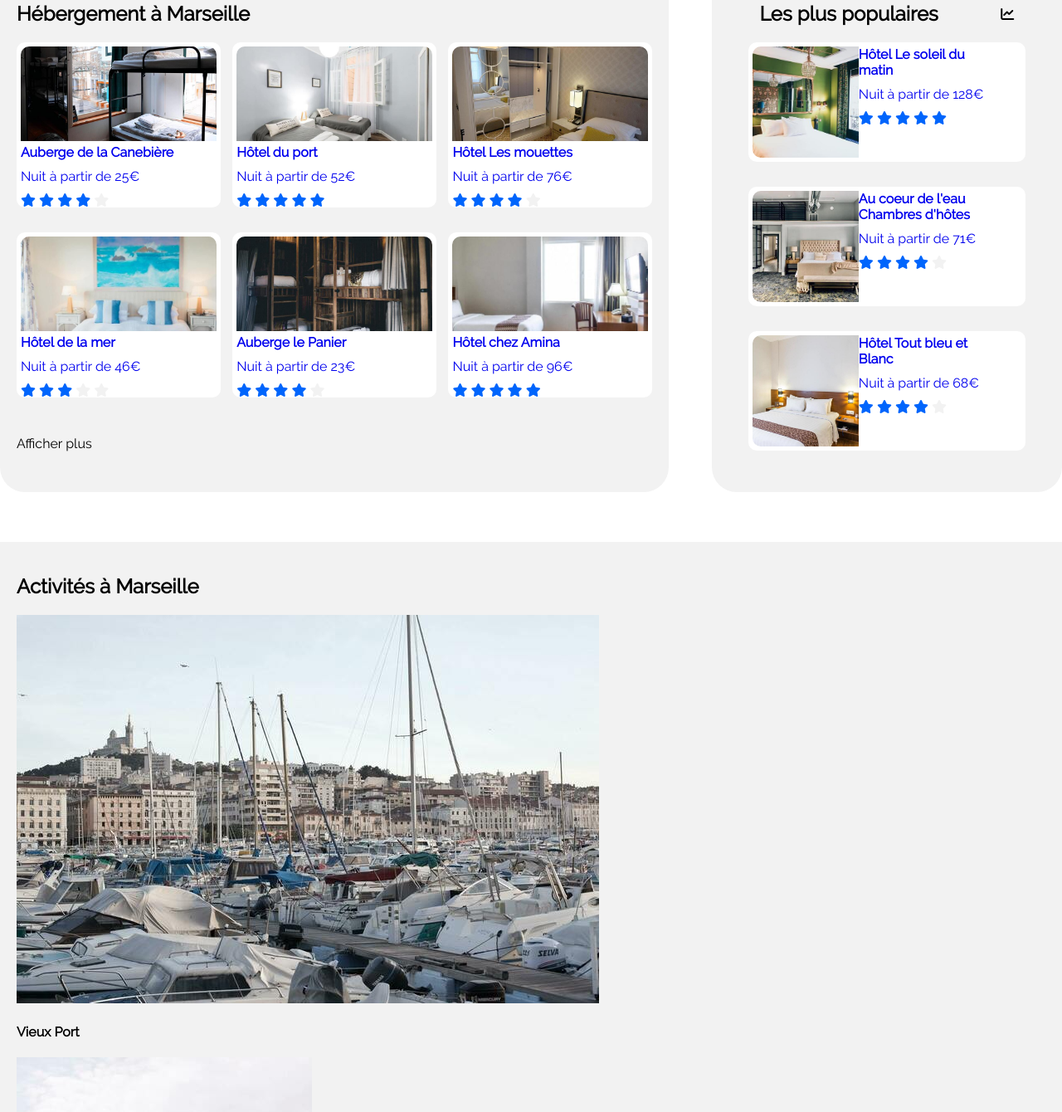
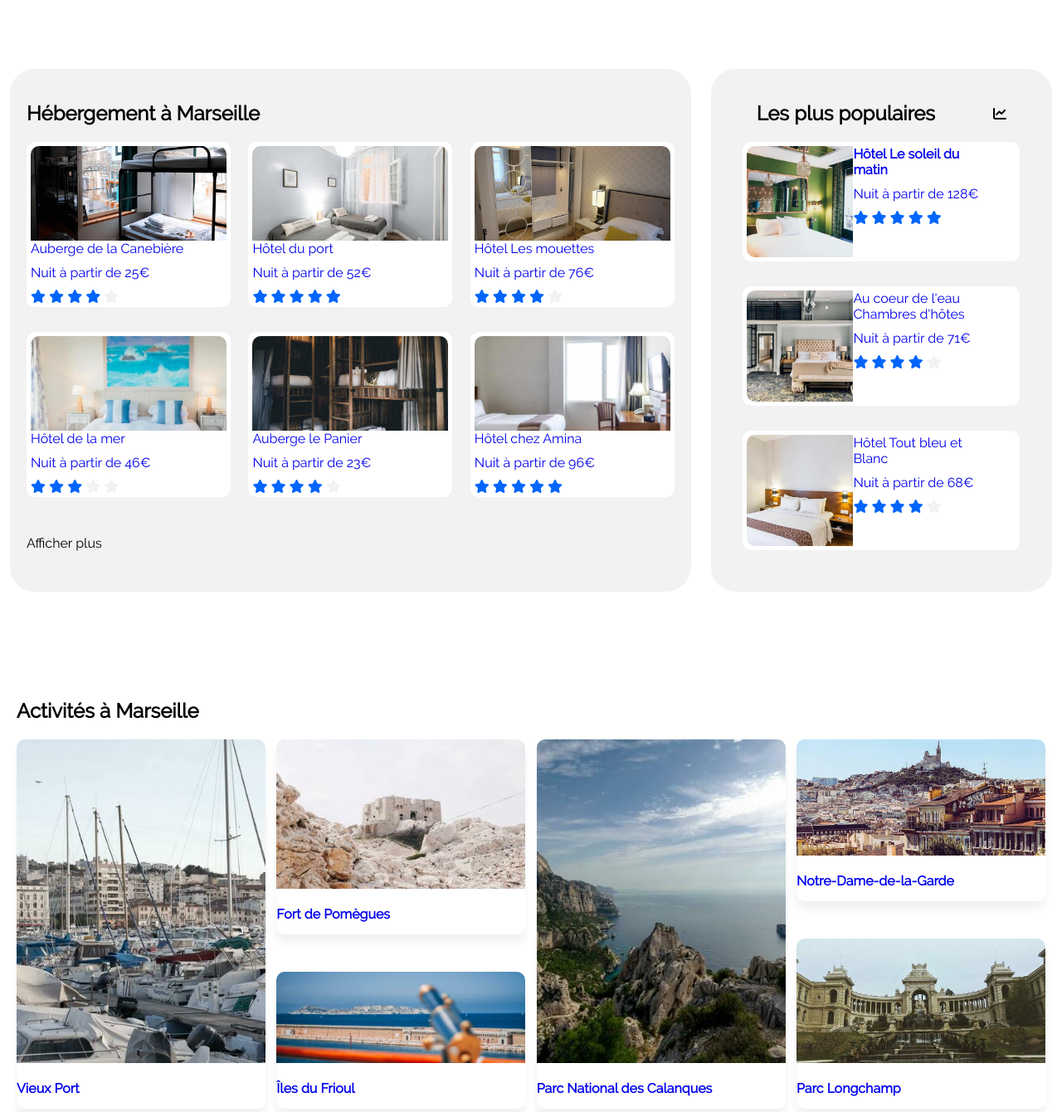
Before and after one commit to RaoulMendy/RaoulMendy_2_15092021, a plain HTML site: page index.html in a window 1280 px wide. Shown: the part 403-1743 px from the top of the page at 83% size. Drawn offline with Linux system fonts and the light colour scheme; files whose address does not match are found by name.

Commit message:
Finalisation de la section "Activités" Refonte des classes et amélioration pour le responsive (Marge + Réorganisation section prinicipale)

```diff
--- a/index.html
+++ b/index.html
@@ -1,5 +1,6 @@
 <!DOCTYPE html>
 <html lang="en">
+
 <head>
     <meta charset="UTF-8">
     <meta http-equiv="X-UA-Compatible" content="IE=edge">
@@ -8,6 +9,7 @@
     <link rel="stylesheet" href="styles.css">
     <title>Accueil</title>
 </head>
+
 <body>
     <header>
         <div class="logo">
@@ -18,7 +20,7 @@
         <nav>
             <div id="shortcut_s1">
                 <a href="#hébergements">Hébergements</a>
-            </div >
+            </div>
             <div id="shortcut_s2">
                 <a href="#activités">Activités</a>
             </div>
@@ -50,23 +52,20 @@
         </div>
         <div id="disponibilité">
             <div id="iconinfo"><span class="fas fa-info"></span></div>
-            <div><p>Plus de 500 logements sont disponibles dans cette ville</p></div>
+            <div>
+                <p>Plus de 500 logements sont disponibles dans cette ville</p>
+            </div>
         </div>
     </section>
     <main>
-        <section id="section1">
-            <div id="hébergements">
-                <div id="#titre_s1">
+        <section id="room">
             <h2>Hébergement à Marseille</h2>
-                </div>
-                <div id="blocphoto1">
-                    <div class="vignette1">
+            <div id="tray_room">
                 <a href="#">
-                        <div>
-                            <img src="images/hebergements/marcus-loke-WQJvWU_HZFo-unsplash.jpg" alt="marcus-loke-WQJvWU_HZFo-unsplash.jpg">
-                        </div>
-                        <div>
-                            <ul class="description_hébergement">
+                    <div class="card_room">
+                        <img src="images/hebergements/marcus-loke-WQJvWU_HZFo-unsplash.jpg"
+                            alt="marcus-loke-WQJvWU_HZFo-unsplash.jpg">
+                        <ul class="details_room">
                             <li class="Nom_hébergement">Auberge de la Canebière</li>
                             <li class="price">Nuit à partir de 25€</li>
                             <li class="mark">
@@ -79,14 +78,11 @@
                         </ul>
                     </div>
                 </a>
-                    </div>
-                    <div class="vignette1">
                 <a href="#">
-                        <div>
-                            <img src="images/hebergements/fred-kleber-gTbaxaVLvsg-unsplash.jpg" alt="fred-kleber-gTbaxaVLvsg-unsplash.jpg">
-                        </div>
-                        <div>
-                            <ul class="description_hébergement">
+                    <div class="card_room">
+                        <img src="images/hebergements/fred-kleber-gTbaxaVLvsg-unsplash.jpg"
+                            alt="fred-kleber-gTbaxaVLvsg-unsplash.jpg">
+                        <ul class="details_room">
                             <li class="Nom_hébergement">Hôtel du port</li>
                             <li class="price">Nuit à partir de 52€</li>
                             <li class="mark">
@@ -99,14 +95,11 @@
                         </ul>
                     </div>
                 </a>
-                    </div>
-                    <div class="vignette1">
                 <a href="#">
-                        <div>
-                            <img src="images/hebergements/reisetopia-B8WIgxA_PFU-unsplash.jpg" alt="reisetopia-B8WIgxA_PFU-unsplash.jpg">
-                        </div>
-                        <div>
-                            <ul class="description_hébergement">
+                    <div class="card_room">
+                        <img src="images/hebergements/reisetopia-B8WIgxA_PFU-unsplash.jpg"
+                            alt="reisetopia-B8WIgxA_PFU-unsplash.jpg">
+                        <ul class="details_room">
                             <li class="Nom_hébergement">Hôtel Les mouettes</li>
                             <li class="price">Nuit à partir de 76€</li>
                             <li class="mark">
@@ -119,14 +112,11 @@
                         </ul>
                     </div>
                 </a>
-                    </div>
-                    <div class="vignette1">
                 <a href="#">
-                        <div>
-                            <img src="images/hebergements/annie-spratt-Eg1qcIitAuA-unsplash.jpg" alt="annie-spratt-Eg1qcIitAuA-unsplash.jpg">
-                        </div>
-                        <div>
-                            <ul class="description_hébergement">
+                    <div class="card_room">
+                        <img src="images/hebergements/annie-spratt-Eg1qcIitAuA-unsplash.jpg"
+                            alt="annie-spratt-Eg1qcIitAuA-unsplash.jpg">
+                        <ul class="details_room">
                             <li class="Nom_hébergement">Hôtel de la mer</li>
                             <li class="price">Nuit à partir de 46€</li>
                             <li class="mark">
@@ -136,17 +126,13 @@
                                 <span class="fa fa-star unchecked"></span>
                                 <span class="fa fa-star unchecked"></span>
                             </li>
-                            </ul>
                     </div>
                 </a>
-                    </div>
-                    <div class="vignette1">
                 <a href="#">
-                        <div>
-                            <img src="images/hebergements/nicate-lee-kT-ZyaiwBe0-unsplash.jpg" alt="nicate-lee-kT-ZyaiwBe0-unsplash.jpg">
-                        </div>
-                        <div>
-                            <ul class="description_hébergement">
+                    <div class="card_room">
+                        <img src="images/hebergements/nicate-lee-kT-ZyaiwBe0-unsplash.jpg"
+                            alt="nicate-lee-kT-ZyaiwBe0-unsplash.jpg">
+                        <ul class="details_room">
                             <li class="Nom_hébergement">Auberge le Panier</li>
                             <li class="price">Nuit à partir de 23€</li>
                             <li class="mark">
@@ -159,14 +145,11 @@
                         </ul>
                     </div>
                 </a>
-                    </div>
-                    <div class="vignette1">
                 <a href="#">
-                            <div>
-                            <img src="images/hebergements/febrian-zakaria-M6S1WvfW68A-unsplash.jpg" alt="febrian-zakaria-M6S1WvfW68A-unsplash.jpg">
-                        </div>
-                        <div>
-                            <ul class="description_hébergement">
+                    <div class="card_room">
+                        <img src="images/hebergements/febrian-zakaria-M6S1WvfW68A-unsplash.jpg"
+                            alt="febrian-zakaria-M6S1WvfW68A-unsplash.jpg">
+                        <ul class="details_room">
                             <li class="Nom_hébergement">Hôtel chez Amina</li>
                             <li class="price">Nuit à partir de 96€</li>
                             <li class="mark">
@@ -180,27 +163,24 @@
                     </div>
                 </a>
             </div>
-                </div>
             <div>
                 <p>Afficher plus</p>
             </div>
             </div>
         </section>
-        <section id="section2">
+        <section id="most_popular">
             <div id="hébergements2">
-                <div id="titre_s2">
+                <div id="title_s2">
                     <h2>Les plus populaires</h2>
                     <span class="fas fa-chart-line"></span>
                 </div>
-                <div id="blocphoto2">
+                <div id="tray_popular">
                     <a href="#">
-                    <div class="vignette2">
-                        <div>
-                            <img src="images/hebergements/emile-guillemot-Bj_rcSC5XfE-unsplash.jpg" alt="emile-guillemot-Bj_rcSC5XfE-unsplash.jpg">
-                        </div>
-                        <div>
-                            <ul class="description_hébergement">
-                                <li class="Nom_hébergement">Hôtel Le soleil du<br>matin</li>
+                        <div class="card_popular">
+                            <img src="images/hebergements/emile-guillemot-Bj_rcSC5XfE-unsplash.jpg"
+                                alt="emile-guillemot-Bj_rcSC5XfE-unsplash.jpg">
+                            <ul class="details_room">
+                                <li class="room_name">Hôtel Le soleil du<br>matin</li>
                                 <li class="price">Nuit à partir de 128€</li>
                                 <li class="mark">
                                     <span class="fa fa-star checked"></span>
@@ -211,14 +191,12 @@
                                 </li>
                             </ul>
                         </div>
-                    </div>
                     </a>
                     <a href="#">
-                    <div class="vignette2">
-                        <div>
-                            <img src="images/hebergements/aw-creative-VGs8z60yT2c-unsplash.jpg" alt="aw-creative-VGs8z60yT2c-unsplash.jpg"></div>
-                        <div>
-                            <ul class="description_hébergement">
+                        <div class="card_popular">
+                            <img src="images/hebergements/aw-creative-VGs8z60yT2c-unsplash.jpg"
+                                alt="aw-creative-VGs8z60yT2c-unsplash.jpg">
+                            <ul class="details_room">
                                 <li class="Nom_hébergement">Au coeur de l'eau<br>Chambres d'hôtes</li>
                                 <li class="price">Nuit à partir de 71€</li>
                                 <li class="mark">
@@ -230,15 +208,12 @@
                                 </li>
                             </ul>
                         </div>
-                    </div>
                     </a>
                     <a href="#">
-                    <div class="vignette2">
-                        <div>
-                            <img src="images/hebergements/febrian-zakaria-sjvU0THccQA-unsplash.jpg" alt="febrian-zakaria-sjvU0THccQA-unsplash.jpg">
-                        </div>
-                        <div>
-                            <ul class="description_hébergement">
+                        <div class="card_popular">
+                            <img src="images/hebergements/febrian-zakaria-sjvU0THccQA-unsplash.jpg"
+                                alt="febrian-zakaria-sjvU0THccQA-unsplash.jpg">
+                            <ul class="details_room">
                                 <li class="Nom_hébergement">Hôtel Tout bleu et<br>Blanc</li>
                                 <li class="price">Nuit à partir de 68€</li>
                                 <li class="mark">
@@ -250,58 +225,54 @@
                                 </li>
                             </ul>
                         </div>
-                    </div>
                     </a>
                 </div>
         </section>
-        <section id="activités">
-            <div id="hébergements3">
-                <div id="#titre_s3">
+        <section id="activity">
             <h2>Activités à Marseille</h2>
-                </div>
-                <div id="vignette3">
-                    <div>
-                        <img src="images/activites/reno-laithienne-QUgJhdY5Fyk-unsplash.jpg" alt="reno-laithienne-QUgJhdY5Fyk-unsplash.jpg">
-                    </div>
-                    <div>
+            <div id="tray_activity">
+                <a href="#">
+                    <div class="card_activity" id="activity_1">
+                        <img src="images/activites/reno-laithienne-QUgJhdY5Fyk-unsplash.jpg"
+                            alt="reno-laithienne-QUgJhdY5Fyk-unsplash.jpg">
                         <h4>Vieux Port</h4>
                     </div>
-                <div id="vignette3">
-                    <div>
-                        <img src="images/activites/paul-hermann-QFTrLdQIRhI-unsplash.jpg" alt="paul-hermann-QFTrLdQIRhI-unsplash.jpg">
-                    </div>
-                    <div>
+                </a>
+                <a href="#">
+                    <div class="card_activity" id="activity_2">
+                        <img src="images/activites/paul-hermann-QFTrLdQIRhI-unsplash.jpg"
+                            alt="paul-hermann-QFTrLdQIRhI-unsplash.jpg">
                         <h4>Fort de Pomègues</h4>
                     </div>
-                <div id="vignette3">
-                    <div>
-                        <img src="images/activites/kevin-hikari-rV_Qd1l-VXg-unsplash.jpg" alt="kevin-hikari-rV_Qd1l-VXg-unsplash.jpg">
-                    </div>
-                    <div>
+                </a>
+                <a href="#">
+                    <div class="card_activity" id="activity_3">
+                        <img src="images/activites/kevin-hikari-rV_Qd1l-VXg-unsplash.jpg"
+                            alt="kevin-hikari-rV_Qd1l-VXg-unsplash.jpg">
                         <h4>Îles du Frioul</h4>
                     </div>
-                <div id="vignette3">
-                    <div>
-                        <img src="images/activites/kilyan-sockalingum-NR8-cBCN3aI-unsplash.jpg" alt="kilyan-sockalingum-NR8-cBCN3aI-unsplash.jpg">
-                    </div>
-                    <div>
+                </a>
+                <a href="#">
+                    <div class="card_activity" id="activity_4">
+                        <img src="images/activites/kilyan-sockalingum-NR8-cBCN3aI-unsplash.jpg"
+                            alt="kilyan-sockalingum-NR8-cBCN3aI-unsplash.jpg">
                         <h4>Parc National des Calanques</h4>
                     </div>
-                <div id="vignette3">
-                    <div>
-                        <img src="images/activites/florian-wehde-xW9e8gdotxI-unsplash.jpg" alt="florian-wehde-xW9e8gdotxI-unsplash.jpg">
-                    </div>
-                    <div>
+                </a>
+                <a href="#">
+                    <div class="card_activity" id="activity_5">
+                        <img src="images/activites/florian-wehde-xW9e8gdotxI-unsplash.jpg"
+                            alt="florian-wehde-xW9e8gdotxI-unsplash.jpg">
                         <h4>Notre-Dame-de-la-Garde</h4>
                     </div>
-                <div id="vignette3">
-                    <div>
-                        <img src="images/activites/lena-paulin-wH2-EJoDcV0-unsplash.jpg" alt="lena-paulin-wH2-EJoDcV0-unsplash.jpg">
-                    </div>
-                    <div>
+                </a>
+                <a href="#">
+                    <div class="card_activity" id="activity_6">
+                        <img src="images/activites/lena-paulin-wH2-EJoDcV0-unsplash.jpg"
+                            alt="lena-paulin-wH2-EJoDcV0-unsplash.jpg">
                         <h4>Parc Longchamp</h4>
                     </div>
-                </div>
+                </a>
             </div>
         </section>
     </main>
@@ -330,4 +301,5 @@
         </div>
     </footer>
 </body>
+
 </html>
--- a/styles.css
+++ b/styles.css
@@ -27,6 +27,8 @@ header
     grid-template-columns: 2fr 1fr;
     font-size: small;
     font-weight: bold;
+    padding: 20px;
+    padding-top: 0;
 }
 
 nav
@@ -77,6 +79,7 @@ nav
     display: flex;
     flex-direction: column;
     justify-content: space-between;
+    padding: 20px;
 }
 #searchbar
 {
@@ -199,29 +202,31 @@ nav
 /*MAIN*/
 main
 {
-    display: grid;
-    grid-template-columns: 63% 33%;
-    grid-template-rows: 1fr;
-    justify-content: space-between;
+    display: flex;
+    justify-content: space-around;
+    flex-wrap: wrap;
 }
 
-#section1
+#room
 {
     background-color: #f2f2f2;
     border-radius: 30px;
     padding: 20px;
+    width: 61%;
+    margin-top: 60px;
+    margin-bottom: 30px;
 }
 
-#blocphoto1
+#tray_room
 {   display: flex;
     flex-wrap: wrap;
     justify-content: space-between;
 }
 
-.vignette1
+.card_room
 {
     display: grid;
-    grid-template-rows: 114px 75px;
+    grid-template-rows: 114px 80px;
     width:236px;
     height: 189px;
     background-color: white;
@@ -230,7 +235,7 @@ main
     margin-bottom: 30px;
 }
 
-.vignette1 img
+.card_room img
 {
     width: 236px;
     height: 114px;
@@ -238,17 +243,18 @@ main
     border-radius: 10px 10px 0px 0px;
 }
 
-.description_hébergement
+.details_room
 {   display: flex;
     flex-direction: column;
     height: 100%;
     margin: 0%;
 }
 
-.Nom_hébergement
+.room_name
 {
     font-weight: bold;
 }
+
 .checked
 {
     color: #0065fc;
@@ -259,14 +265,26 @@ main
     color: #f2f2f2;
 }
 
-#section2
+/*SECTION 2
+___________*/
+#most_popular
 {
     background-color: #f2f2f2;
     border-radius: 30px;
     padding: 20px;
+    width: 29%;
+    margin-top: 60px;
+    margin-bottom: 30px;
 }
 
-#blocphoto2
+#title_s2
+{
+    display: flex;
+    justify-content: space-around;
+    align-items: center;
+}
+
+#tray_popular
 {
     display: flex;
     flex-direction: column;
@@ -275,14 +293,8 @@ main
 
 }
 
-#titre_s2
-{
-    display: flex;
-    justify-content: space-around;
-    align-items: center;
-}
 
-.vignette2
+.card_popular
 {
     display: grid;
     grid-template-columns: 128px 196px ;
@@ -295,7 +307,7 @@ main
     margin-bottom: 30px;
 }
 
-.vignette2 img
+.card_popular img
 {
     width: 128px;
     height: 134px;
@@ -303,27 +315,102 @@ main
     border-radius: 10px 0px 0px 10px ;
 }
 
-#activités
+/*SECTION 3
+___________*/
+#activity
 {
+    width: 100%;
     grid-column: span 2;
     margin-top: 60px;
     margin-bottom: 30px;
     padding: 20px;
-    background-color: #f2f2f2;
 }
 
-#blocphoto3
+#tray_activity
 {
+    display: flex;
+    flex-flow: column wrap;
+    align-content: space-between;
+    justify-content: space-between;
+    height: 445px;
+}
 
+.card_activity
+ {
+    display: grid;
+    grid-template-rows: 1fr 55px;
+    border-radius: 10px 10px;
+    width: 300px;
+    box-shadow: 0px 10px 10px #f2f2f2;
+
+ }
+
+ .card_activity img
+{
+    width: 300px;
+    object-fit: cover;
+    border-radius: 10px 10px 0px 0px;
 }
-.vignette3
+
+#activity_1
 {
+    height: 445px;
+}
+
+#activity_1 img
+{
+    height: 390px;
+}
+
+#activity_2
+{
+    height: 235px;
+}
+#activity_2 img
+{
+    height: 180px;
+}
+
+#activity_3
+{
+    height: 165px;
 
 }
 
-.vignette3 img
+#activity_3 img
 {
+    height: 110px;
 
+}
+
+#activity_4
+{
+    height: 445px;
+}
+
+#activity_4 img
+{
+    height: 390px;
+}
+
+#activity_5
+{
+    height: 195px;
+}
+
+#activity_5 img
+{
+    height: 140px;
+}
+
+#activity_6
+{
+    height: 205px;
+}
+
+#activity_6 img
+{
+    height: 150px;
 }
 /*__________________*/
 
@@ -336,6 +423,7 @@ footer
     display: grid;
     grid-template-columns: 1fr 1fr 1fr;
     background-color:#f2f2f2;
+    padding: 20px;
 }
 
 
@@ -350,11 +438,17 @@ footer
     margin-bottom: 10px;
 }
 /*------------------------------------*/
-@media (min-width: 1624px) {
-    #blocphoto1
-    {   display: grid;
-        grid-template-columns: 1fr 1fr 1fr;
-        grid-template-rows: 1fr 1fr;
-        justify-content: space-between;
+@media (min-width: 1600px) {
+
+#tray_room
+{
+    display: grid;
+    grid-template-columns: 1fr 1fr 1fr;
+    grid-template-rows: 1fr 1fr;
+    justify-items: space-between   ;
+
     }
+
+
+
 }
```
Lines whose indentation alone changed are shown as unchanged.
